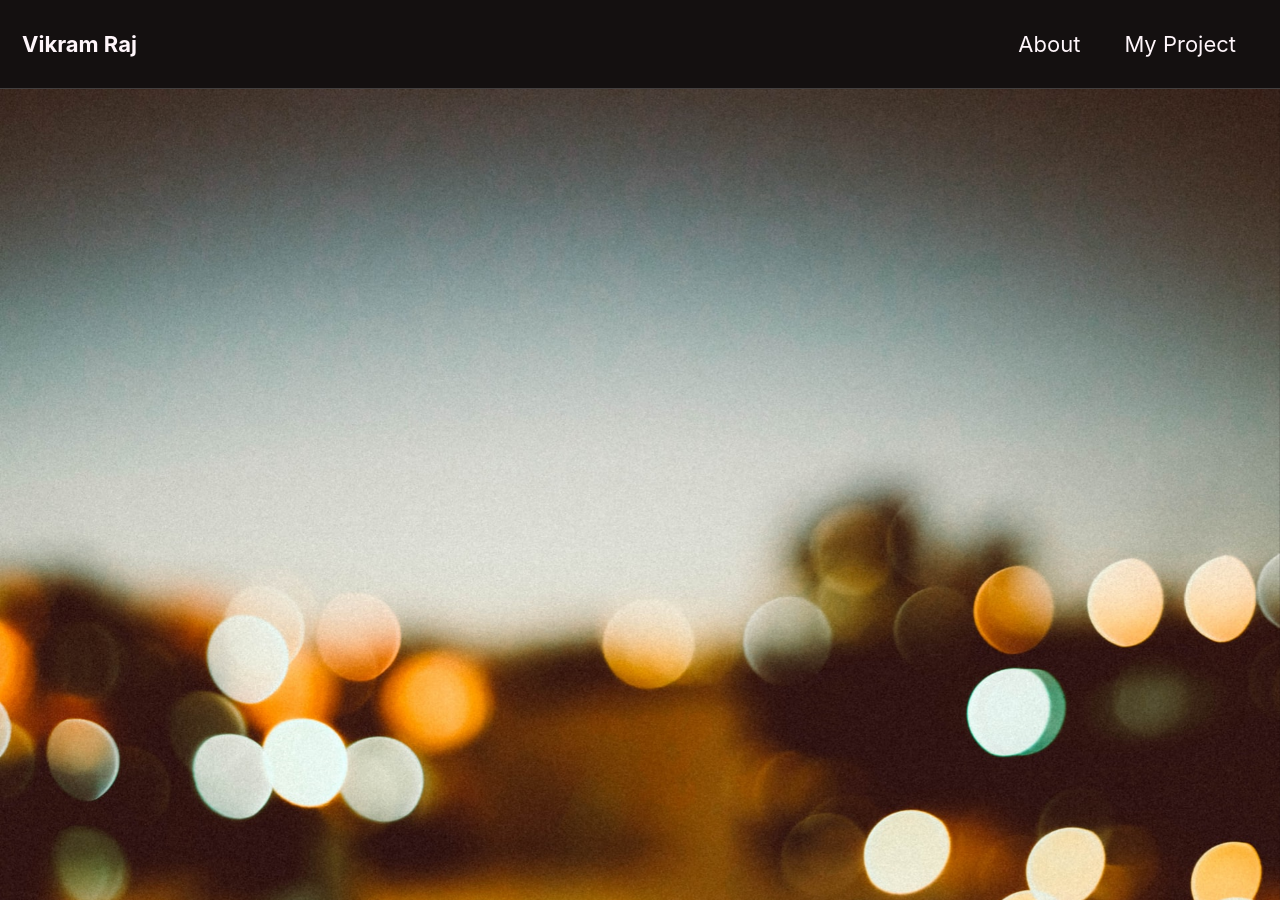
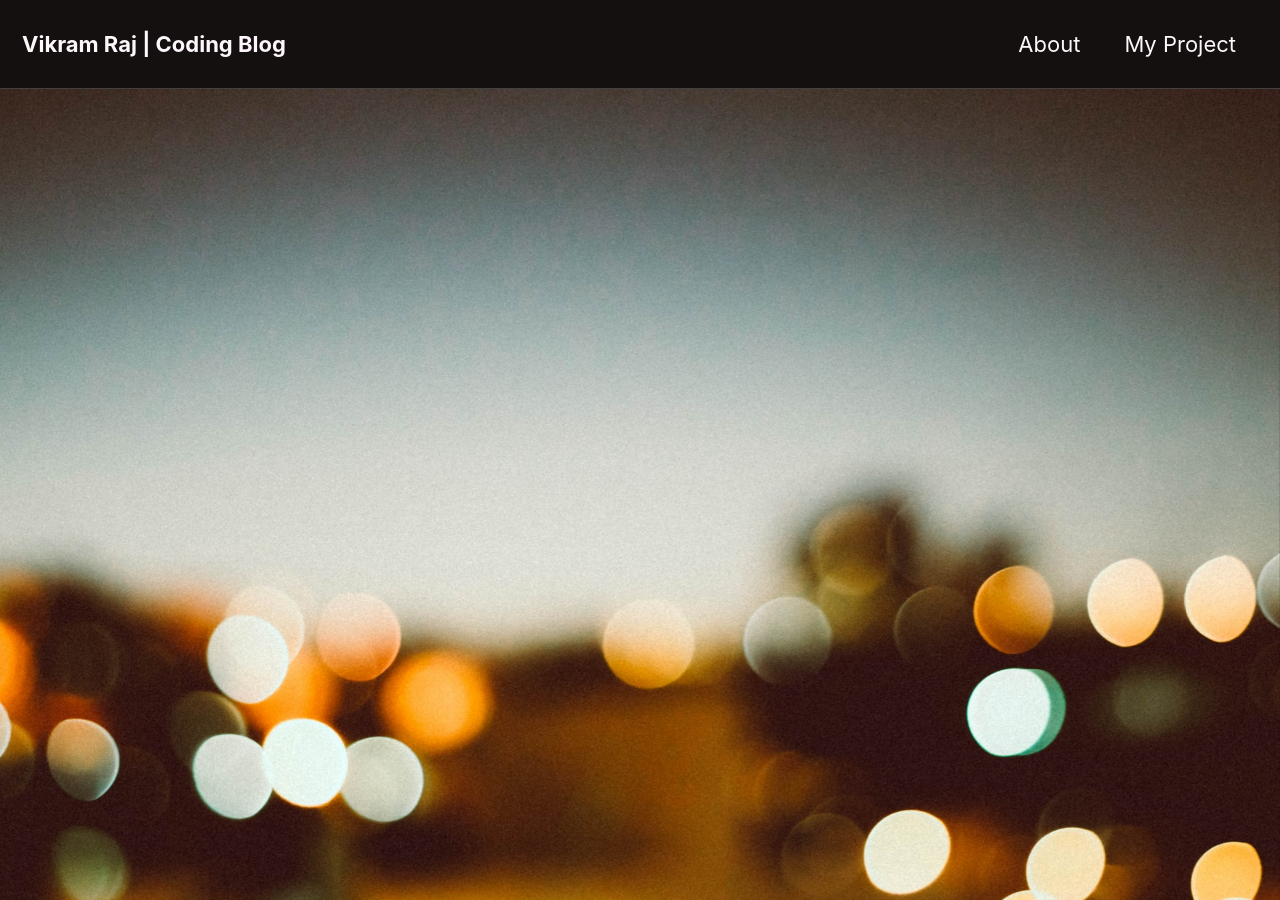
Before and after one commit to nvikramraj/nvikramraj.github.io, a Jekyll site: the page built from index.html, in a window 1280 px wide and 900 px high. Built offline with Jekyll 4.4.1, drawn with Linux system fonts in a browser that asks for light colours; cached includes are drawn as plain includes; nearby versions of some CDN libraries; the list of posts is cut into pages by our own code.

Commit message:
Changing Title

```diff
--- a/_config.yml
+++ b/_config.yml
@@ -16,7 +16,7 @@
 
 # Site Settings
 locale                   : "en-US"
-title                    : "Vikram Raj"
+title                    : "Vikram Raj | Coding Blog"
 title_separator          : "-"
 subtitle                 : # site tagline that appears below site title in masthead
 name                     : "N.Vikram Raj"
```
